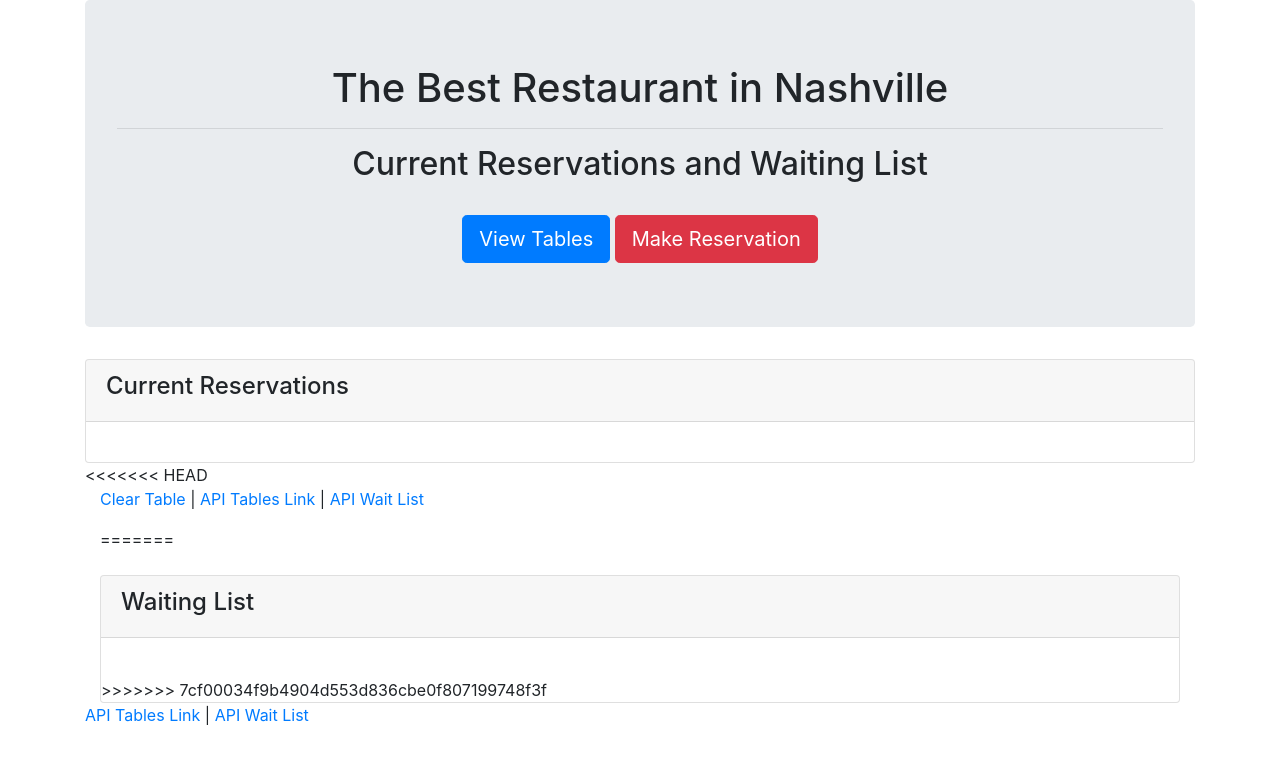
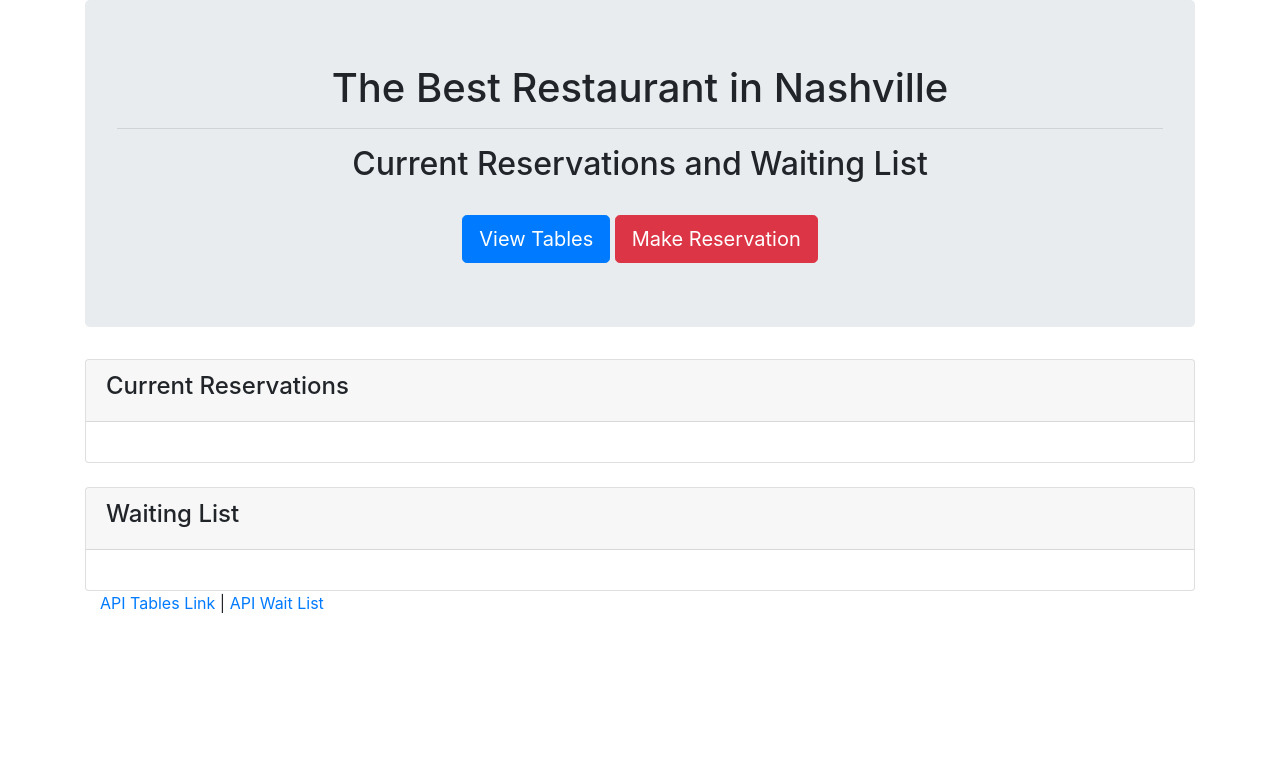
Before and after one commit to wesbragagt/Hot-Restaurant, a website: page tables.html in a window 1280 px wide. Drawn offline with nearby package versions, Linux system fonts and the light colour scheme; no server answers.

Commit message:
fixed the display function

```diff
--- a/app.js
+++ b/app.js
@@ -2,7 +2,7 @@ function display(){
     $.get("/api/reservations", function (data) {
         if (data) {
             console.log(data);
-            for (i = 0; i < 4; i++) {
+            for (i = 0; i < 5; i++) {
                 console.log(data[i]);
                 var person = $("<li>");
                 person.text(data[i].name);
@@ -38,7 +38,6 @@ display();
         };
         $.post("/api/reservations", newReservation).then(function(data) {
             console.log("add.html", data);
-            alert("Adding reservation...");
         });
         console.log(newReservation);
         $("#reserve-name").val("");
--- a/tables.html
+++ b/tables.html
@@ -41,15 +41,6 @@
           </div>
         </div>
 
-<<<<<<< HEAD
-      <footer class="footer">
-        <div class="container">
-          <p>
-            <a href="/" id="clearTable">Clear Table</a> |
-            <a href="/api/tables">API Tables Link</a> |
-            <a href="/api/waitlist">API Wait List</a>
-          </p>
-=======
         <div class="card mt-4">
           <div class="card-header">
             <h4>Waiting List</h4>
@@ -57,7 +48,6 @@
           <div class="card-body">
             <ol id="waitList" class="list-group"></ol>
           </div>
->>>>>>> 7cf00034f9b4904d553d836cbe0f807199748f3f
         </div>
       </div>
     </div>
```
